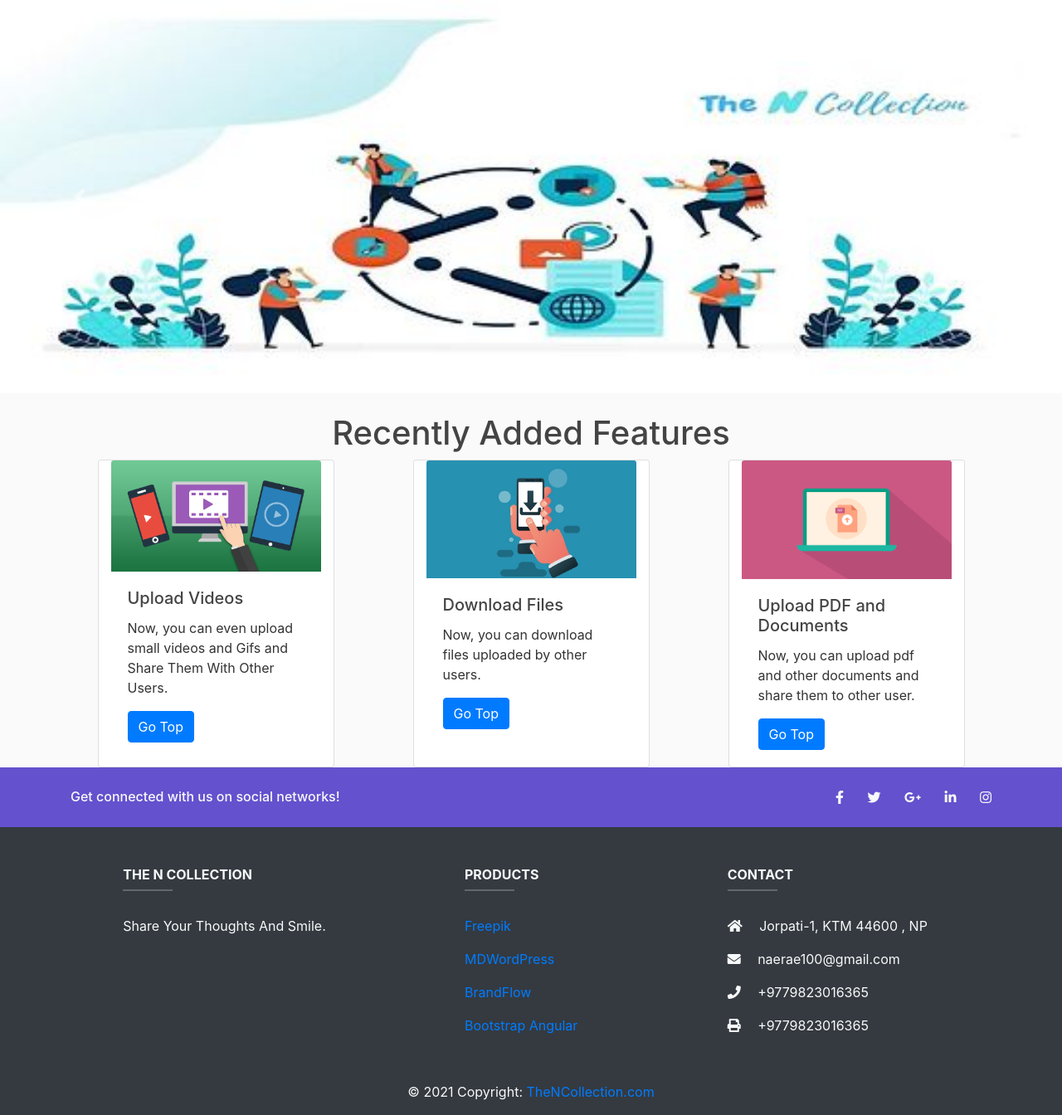
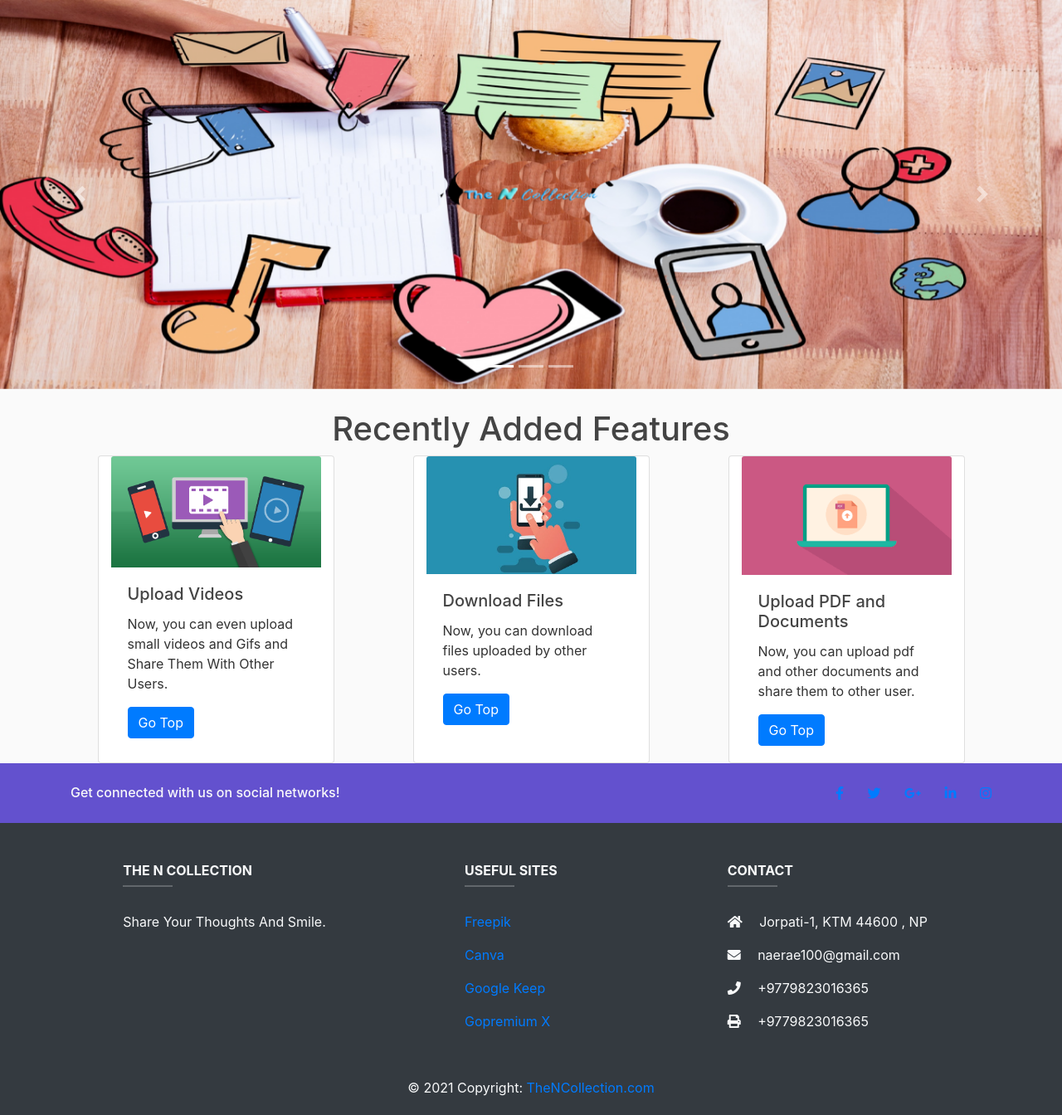
Before and after one commit to naerae100/Droid-, a Django app: page / in a window 1280 px wide. Shown: the part 102-1446 px from the top of the page at 83% size. After the commit the page ends 1423 px from the top, so only its background shows below. Run offline with Django 3.2, Linux system fonts and the light colour scheme; some libraries are stand-ins or nearby versions.

Commit message:
Few customization and features were added like social sites link and follow

```diff
--- a/TheNCollection/templates/footer.html
+++ b/TheNCollection/templates/footer.html
@@ -17,23 +17,23 @@
         <div class="col-md-6 col-lg-7 text-center text-md-right">
 
           <!-- Facebook -->
-          <a class="fb-ic">
-            <i class="fab fa-facebook-f white-text mr-4"> </i>
-          </a>
+          <a href="https://www.facebook.com/creators/blog/">
+            <i class="fab fa-facebook-f white-text mr-4"> </i></a>
+
           <!-- Twitter -->
-          <a class="tw-ic">
+          <a href="https://twitter.com/nobody_nem">
             <i class="fab fa-twitter white-text mr-4"> </i>
           </a>
           <!-- Google +-->
-          <a class="gplus-ic">
+          <a href="https://myaccount.google.com/?utm_source=OGB&tab=mk&utm_medium=act&pli=1&gar=1">
             <i class="fab fa-google-plus-g white-text mr-4"> </i>
           </a>
           <!--Linkedin -->
-          <a class="li-ic">
+          <a href="https://www.linkedin.com/">
             <i class="fab fa-linkedin-in white-text mr-4"> </i>
           </a>
           <!--Instagram-->
-          <a class="ins-ic">
+          <a href="https://business.instagram.com/blog?">
             <i class="fab fa-instagram white-text"> </i>
           </a>
 
@@ -67,19 +67,19 @@
       <div class="col-md-2 col-lg-2 col-xl-2 mx-auto mb-4">
 
         <!-- Links -->
-        <h6 class="text-uppercase font-weight-bold text-light">Products</h6>
+        <h6 class="text-uppercase font-weight-bold text-light">Useful Sites</h6>
         <hr class="deep-purple accent-2 mb-4 mt-0 d-inline-block mx-auto" style="width: 60px;">
         <p>
           <a href="https://www.freepik.com/">Freepik</a>
         </p>
         <p>
-          <a href="#!">MDWordPress</a>
+          <a href="https://www.canva.com/">Canva</a>
         </p>
         <p>
-          <a href="#!">BrandFlow</a>
+          <a href="https://keep.google.com/">Google Keep</a>
         </p>
         <p>
-          <a href="#!">Bootstrap Angular</a>
+          <a href="https://gopremiumx.blogspot.com/">Gopremium X</a>
         </p>
 
       </div>
--- a/TheNCollection/userlogin/templates/userlogin/homepage.html
+++ b/TheNCollection/userlogin/templates/userlogin/homepage.html
@@ -18,13 +18,13 @@
         </div>
         <div class="carousel-inner">
             <div class="carousel-item active">
-                <img src="{% static 'images/mac.jpg' %}" class="d-block w-100" alt="...">
+                <img src="{% static 'images/draw.png' %}" class="d-block w-100" alt="...">
                 <div class="carousel-caption d-none d-md-block">
 
                 </div>
             </div>
             <div class="carousel-item">
-                <img src="{% static 'images/blo.jpg' %}" class="d-block w-100" alt="...">
+                <img src="{% static 'images/mac1.jpg' %}" class="d-block w-100" alt="...">
                 <div class="carousel-caption d-none d-md-block">
 
                 </div>
```
Also changed, not shown: TheNCollection/static/images/draw.png (added), TheNCollection/static/images/mac.jpg (deleted), TheNCollection/static/images/mac1.jpg (added).
